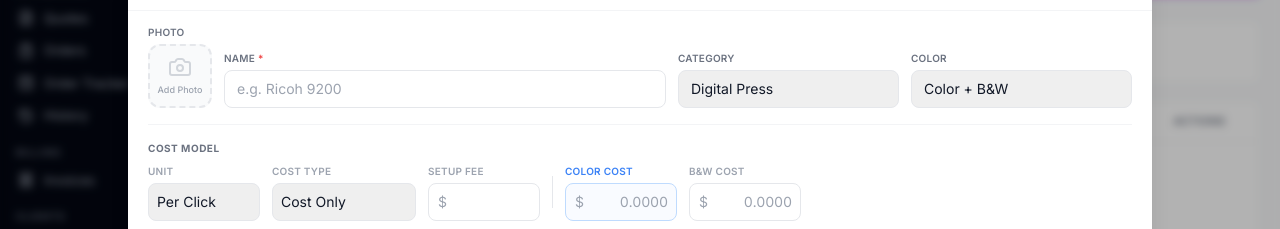
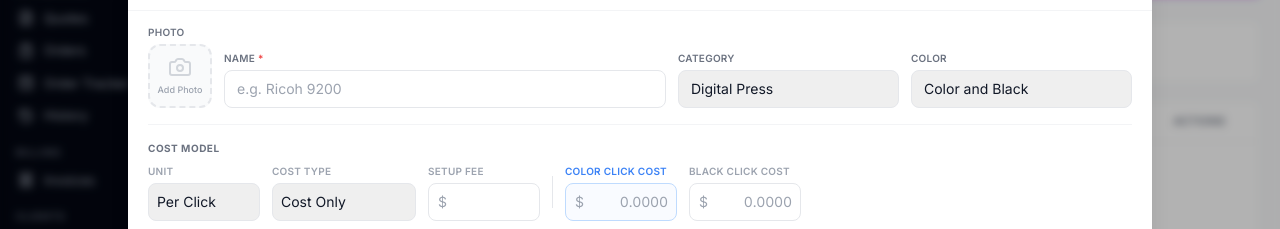
Before and after one commit to jorfdz/QuickQuote, a React (Vite) app: page /equipment in a window 1280 px wide. Both pictures are taken after typing "Sample" into the empty fields and a click on the button "Add Equipment". Shown: the part 130-359 px from the top of the page. Built offline with nearby package versions, Linux system fonts and the light colour scheme.

Commit message:
Equipment Enhance

```diff
--- a/src/pages/Equipment/index.tsx
+++ b/src/pages/Equipment/index.tsx
@@ -746,9 +746,9 @@ export const Equipment: React.FC = () => {
                 <label className="block text-[10px] font-semibold text-gray-500 uppercase tracking-wide mb-1">Color</label>
                 <select value={equipForm.colorCapability} onChange={e => setEquipForm(f => ({ ...f, colorCapability: e.target.value as any }))}
                   className="w-full px-3 py-2 text-sm border border-gray-200 rounded-lg focus:outline-none focus:ring-2 focus:ring-[#F890E7] appearance-none">
-                  <option value="Color and Black">Color + B&W</option>
+                  <option value="Color and Black">Color and Black</option>
                   <option value="Color">Color Only</option>
-                  <option value="Black">B&W Only</option>
+                  <option value="Black">Black Only</option>
                 </select>
               </div>
             </div>
@@ -820,7 +820,9 @@ export const Equipment: React.FC = () => {
                     {equipForm.colorCapability === 'Color and Black' ? (
                       <>
                         <div className="w-28">
-                          <label className="block text-[10px] font-semibold text-blue-500 uppercase tracking-wide mb-1">Color Cost</label>
+                          <label className="block text-[10px] font-semibold text-blue-500 uppercase tracking-wide mb-1">
+                            {equipForm.costUnit === 'per_click' ? 'Color Click Cost' : 'Color Cost/Sq.Ft.'}
+                          </label>
                           <div className="relative">
                             <span className="absolute left-2.5 top-1/2 -translate-y-1/2 text-gray-400 text-sm pointer-events-none">$</span>
                             <input
@@ -842,7 +844,9 @@ export const Equipment: React.FC = () => {
                           </div>
                         </div>
                         <div className="w-28">
-                          <label className="block text-[10px] font-semibold text-gray-400 uppercase tracking-wide mb-1">B&W Cost</label>
+                          <label className="block text-[10px] font-semibold text-gray-400 uppercase tracking-wide mb-1">
+                            {equipForm.costUnit === 'per_click' ? 'Black Click Cost' : 'Black Cost/Sq.Ft.'}
+                          </label>
                           <div className="relative">
                             <span className="absolute left-2.5 top-1/2 -translate-y-1/2 text-gray-400 text-sm pointer-events-none">$</span>
                             <input
@@ -975,7 +979,7 @@ export const Equipment: React.FC = () => {
                                 ? ((equipForm.colorUnitCost||0) * (1 + equipForm.markupMultiplier/100)).toFixed(3)
                                 : ((equipForm.colorUnitCost||0) * equipForm.markupMultiplier).toFixed(3)}
                             </span>{' · '}
-                            <span className="text-gray-500">B&W</span>{' '}
+                            <span className="text-gray-500">Black</span>{' '}
                             <span className="font-bold text-emerald-700">
                               ${equipForm.markupType === 'percent'
                                 ? ((equipForm.blackUnitCost||0) * (1 + equipForm.markupMultiplier/100)).toFixed(3)
@@ -1088,7 +1092,7 @@ export const Equipment: React.FC = () => {
                           {(['Color', 'Black'] as const).map(m => (
                             <button key={m} type="button" onClick={() => setTestColorMode(m)}
                               className={`px-3 py-1.5 text-xs font-semibold rounded-lg border transition-all ${testColorMode === m ? 'bg-amber-500 text-white border-amber-500' : 'bg-white text-amber-700 border-amber-300 hover:bg-amber-100'}`}>
-                              {m === 'Color' ? '🔵 Color' : '⚫ B&W'}
+                              {m === 'Color' ? '🔵 Color' : '⚫ Black'}
                             </button>
                           ))}
                         </div>
```
